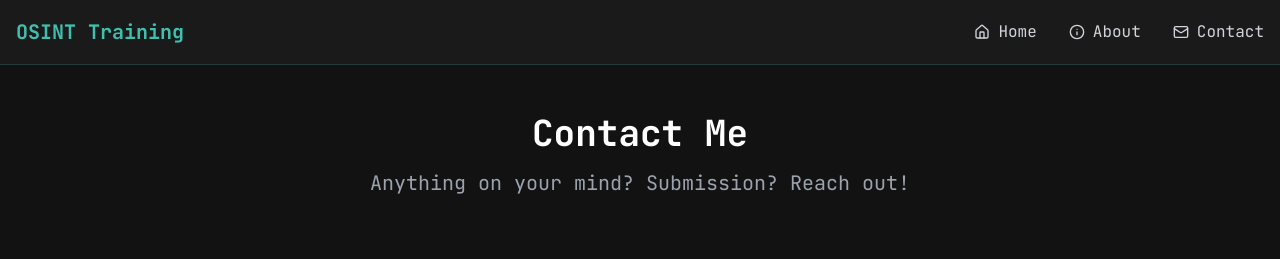
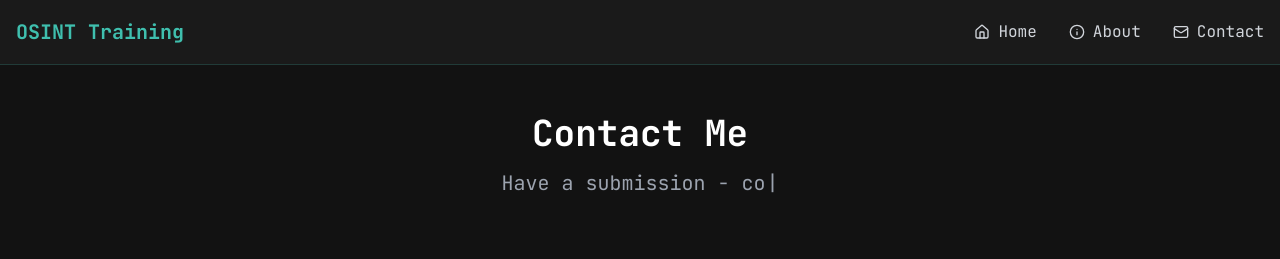
Before and after one commit to lyfe691/osint-ysz-life, a React (Vite) app: page /#/contact in a window 1280 px wide. Shown: the top 259 px of the page. Built offline with nearby package versions, Linux system fonts and the light colour scheme.

Commit message:
typewriter for contact

```diff
--- a/src/pages/Contact.jsx
+++ b/src/pages/Contact.jsx
@@ -4,6 +4,7 @@ import { Button } from "@/components/ui/button";
 import { Input } from "@/components/ui/input";
 import { Textarea } from "@/components/ui/textarea";
 import { toast } from "sonner";
+import Typewriter from "typewriter-effect";
 
 
 const Contact = () => {
@@ -94,7 +95,21 @@ const Contact = () => {
       <div className="container py-12 flex-grow flex flex-col justify-center">
         <header className="text-center mb-16">
           <h1 className="text-4xl font-bold mb-4">Contact Me</h1>
-          <p className="text-xl text-gray-400">Anything on your mind? Submission? Reach out!</p>
+          <p className="text-xl text-gray-400">
+          <Typewriter
+              options={{
+                strings: [
+                  "Anything on your mind?",
+                  "Have a submission - contribution?",
+                  "Found an issue? let me know!"
+                ],
+                autoStart: true,
+                loop: true,
+                delay: 50,
+                deleteSpeed: 25,
+              }}
+            />
+          </p>
         </header>
 
         <div className="max-w-md mx-auto w-full">
```
